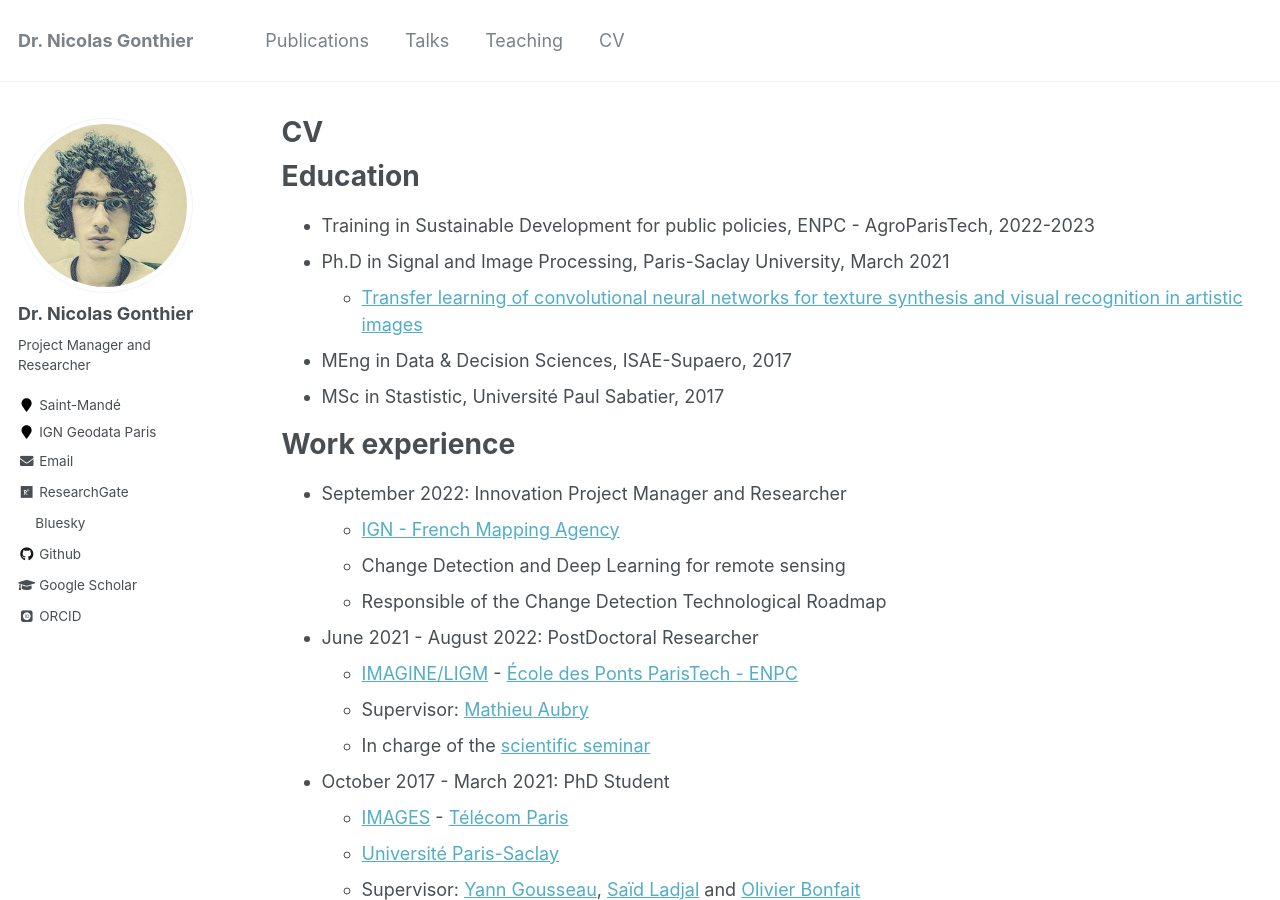
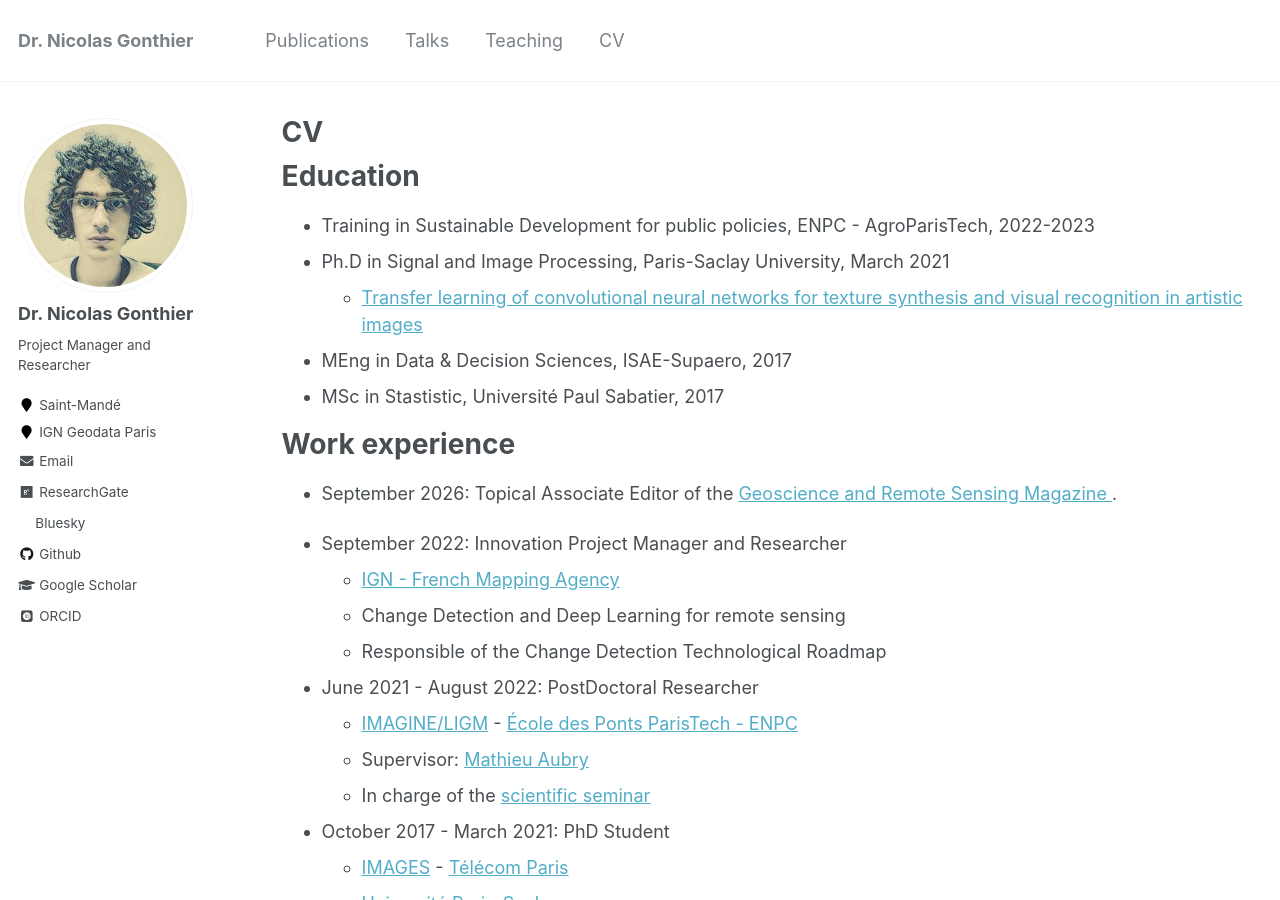
Before and after one commit to ngonthier/ngonthier.github.io, a Jekyll site: the page built from _pages/cv.md, in a window 1280 px wide and 900 px high. Built offline with Jekyll 4.4.1, drawn with Linux system fonts in a browser that asks for light colours; some web fonts are replaced.

Commit message:
Add new work experience entry for Topical Associate Editor

```diff
--- a/_pages/cv.md
+++ b/_pages/cv.md
@@ -19,6 +19,9 @@ Education
 
 Work experience
 ======
+* September 2026: Topical Associate Editor of the [Geoscience and Remote Sensing Magazine
+](https://www.grss-ieee.org/publications/geoscience-and-remote-sensing-magazine/).
+
 * September 2022: Innovation Project Manager and Researcher
   * [IGN - French Mapping Agency](https://www.ign.fr/)
   * Change Detection and Deep Learning for remote sensing
```
